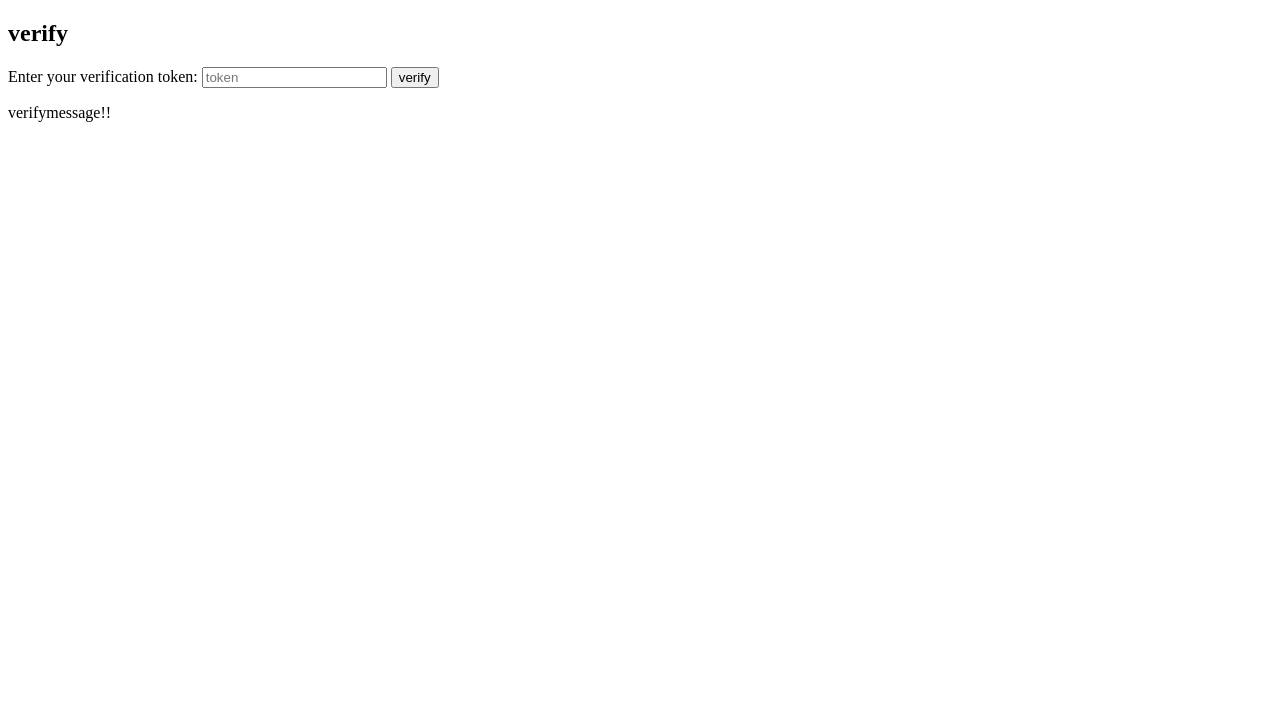
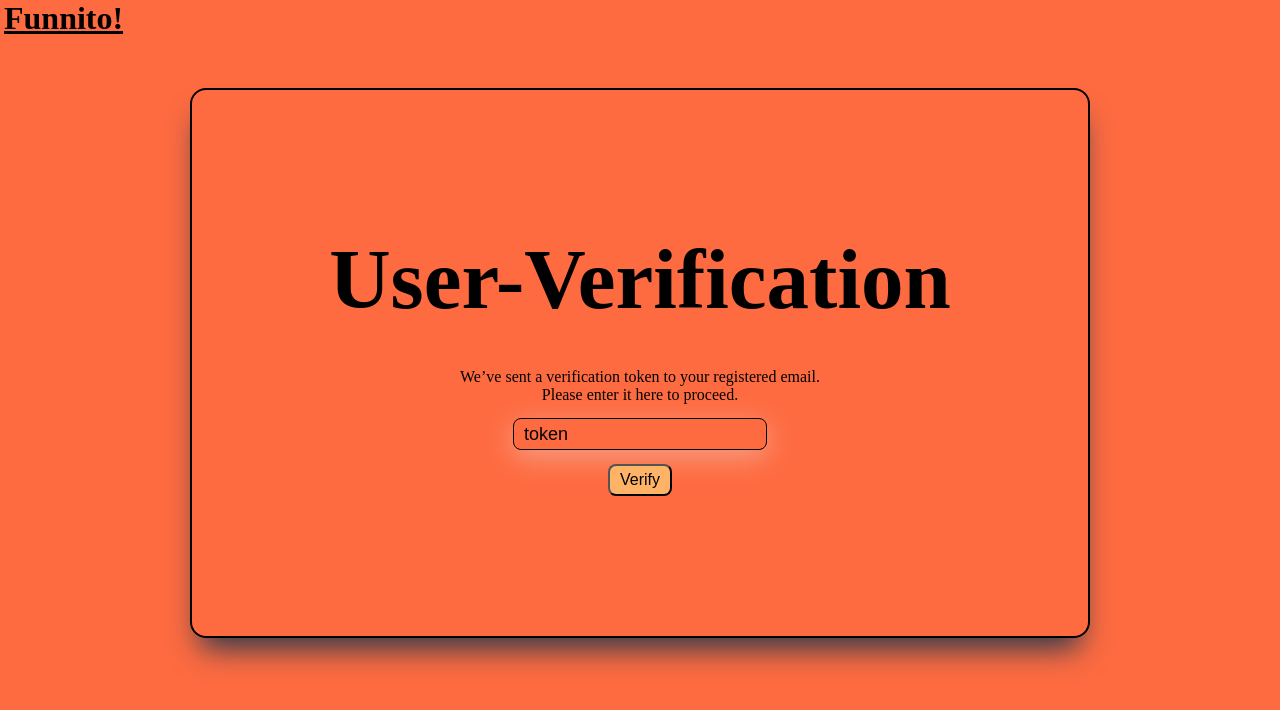
Before and after one commit to vanshbaranwal/Funnito_ChatBot, a plain HTML site: page frontend/pages/verify.html in a window 1280 px wide. Drawn offline with Linux system fonts and the light colour scheme.

Commit message:
user verification and user login page ui updated.

```diff
--- a/frontend/css/login.css
+++ b/frontend/css/login.css
@@ -0,0 +1,92 @@
+*{
+    padding: 0;
+    margin: 0;
+    box-sizing: border-box;
+}
+
+a{
+    color: black;
+    padding: 4px;
+}
+body{
+    background-color: rgb(254,107,64);
+    color: white;
+}
+
+#form-container{
+    border: 2px solid black;
+    display: flex;
+    align-items: center;
+    justify-content: center;
+    flex-direction: column;
+    margin: 4% auto 0 auto;
+    width: 900px;
+    height: 550px;
+    padding: 40px 30px;
+    /* background-color: rgb(253, 62, 186); */
+    border-radius: 16px;
+    box-shadow: rgb(38, 57, 77) 0px 20px 30px -10px;
+}
+#form-container h2{
+    color: black;
+    margin-bottom: 25px;
+    font-size: 85px;
+}
+#loginMessage{
+    color: black;
+    text-align: center;
+    font-size: 32px;
+    margin-top: 25px;
+    border: 5px solid orange;
+    border-radius: 8px;
+    background-color: orange;
+    padding: 8px;
+    display: none;
+}
+
+#input-row {
+    display: flex;
+    flex-direction: column;
+    gap: 12px;
+    justify-content: center;
+    align-items: center;
+    margin-top: 15px;
+}
+
+#input-row input,
+#input-row button {
+    height: 32px;
+    font-size: 16px;
+    padding: 0 10px;
+}
+
+
+.login-btn{
+    background-color: rgb(255,179,102);
+    color: black;
+    border-radius: 8px;
+    padding: 15px 32px;
+    text-align: center;
+    text-decoration: none;
+    font-size: 16px;
+    cursor: pointer;
+    transition-duration: 0.5s;
+}
+.login-btn:hover{
+    background-color: rgb(165,201,15);
+    color: black;
+}
+
+#input-row input{
+    background-color: rgb(254,107,64);
+    color: black;
+    border: 1px solid black;
+    border-radius: 8px;
+    font-size: 18px;
+    margin: 2px;
+    outline: none;
+    box-shadow: rgba(238, 238, 240, 0.408) 0px 7px 29px 0px;
+}
+#input-row ::placeholder{
+    color: black;
+}
--- a/frontend/css/verify.css
+++ b/frontend/css/verify.css
@@ -0,0 +1,96 @@
+*{
+    padding: 0;
+    margin: 0;
+    box-sizing: border-box;
+}
+
+a{
+    color: black;
+    padding: 4px;
+}
+body{
+    background-color: rgb(254,107,64);
+    color: white;
+}
+#form-container{
+    border: 2px solid black;
+    display: flex;
+    align-items: center;
+    justify-content: center;
+    flex-direction: column;
+    margin: 4% auto 0 auto;
+    width: 900px;
+    height: 550px;
+    padding: 40px 30px;
+    /* background-color: rgb(253, 62, 186); */
+    border-radius: 16px;
+    box-shadow: rgb(38, 57, 77) 0px 20px 30px -10px;
+}
+#form-container h2{
+    color: black;
+    margin-bottom: 25px;
+    font-size: 85px;
+}
+
+#verifyMessage{
+    color: black;
+    text-align: center;
+    font-size: 32px;
+    margin-top: 25px;
+    border: 5px solid orange;
+    border-radius: 8px;
+    background-color: orange;
+    padding: 8px;
+    margin-top: 50px;
+    display: none;
+}
+#input-row {
+    display: flex;
+    flex-direction: column;
+    gap: 12px;
+    justify-content: center;
+    align-items: center;
+    margin-top: 15px;
+}
+
+#input-row input,
+#input-row button {
+    height: 32px;
+    font-size: 16px;
+    padding: 0 10px;
+}
+#input-row label{
+    color: black;
+}
+
+#verify-btn{
+    background-color: rgb(255,179,102);
+    color: black;
+    border-radius: 8px;
+    padding: 15px 32px;
+    text-align: center;
+    text-decoration: none;
+    font-size: 16px;
+    cursor: pointer;
+    transition-duration: 0.5s;
+}
+#verify-btn:hover{
+    background-color: rgb(165,201,15);
+    color: black;
+}
+#input-row input{
+    background-color: rgb(254,107,64);
+    color: black;
+    border: 1px solid black;
+    border-radius: 8px;
+    font-size: 18px;
+    margin: 2px;
+    outline: none;
+    box-shadow: rgba(238, 238, 240, 0.408) 0px 7px 29px 0px;
+}
+#input-row ::placeholder{
+    color: black;
+}
+#label-text{
+    text-align: center;
+}
--- a/frontend/js/verify.js
+++ b/frontend/js/verify.js
@@ -16,7 +16,7 @@ document.getElementById("verifyForm").addEventListener("submit", async function(
     if(res.ok && data.success){
         document.getElementById("verifyMessage").textContent = data.message;
         setTimeout(() => {
-            window.location.href = "/frontend/pages/login.html";
+            window.location.href = "/frontend/pages/chatbot.html";
         }, 3000);
     } else{
         document.getElementById("verifyMessage").textContent = data.message || "verification failed";
--- a/frontend/pages/verify.html
+++ b/frontend/pages/verify.html
@@ -4,17 +4,23 @@
     <meta charset="UTF-8">
     <meta name="viewport" content="width=device-width, initial-scale=1.0">
     <title>verify</title>
+    <link rel="stylesheet" href="/frontend/css/verify.css">
 </head>
 <body>
+    <h1><u><a href="/frontend/pages/verify.html">Funnito!</a></u></h1>
 
     <!-- auth system verify from -->
-     <h2>verify</h2>
-     <form id="verifyForm">
-        <label for="verificationToken">Enter your verification token: </label>
-        <input type="text" id="verificationToken" placeholder="token" required>
-        <button type="submit">verify</button>
-        <p id="verifyMessage">verifymessage!!</p>
-     </form>
+     <div id="form-container">
+         <h2>User-Verification</h2>
+         <form id="verifyForm">
+            <div id="input-row">
+                <label for="verificationToken">We’ve sent a verification token to your registered email. <br> <p id="label-text">Please enter it here to proceed.</p> </label>
+                <input type="text" id="verificationToken" placeholder="token" required>
+                <button type="submit" id="verify-btn">Verify</button>
+                <p id="verifyMessage"></p>
+            </div>
+         </form>
+     </div>
 
     <script src="/frontend/js/verify.js"></script>
 </body>
```
Also changed, not shown: frontend/pages/login.html (+13 -7 lines).
